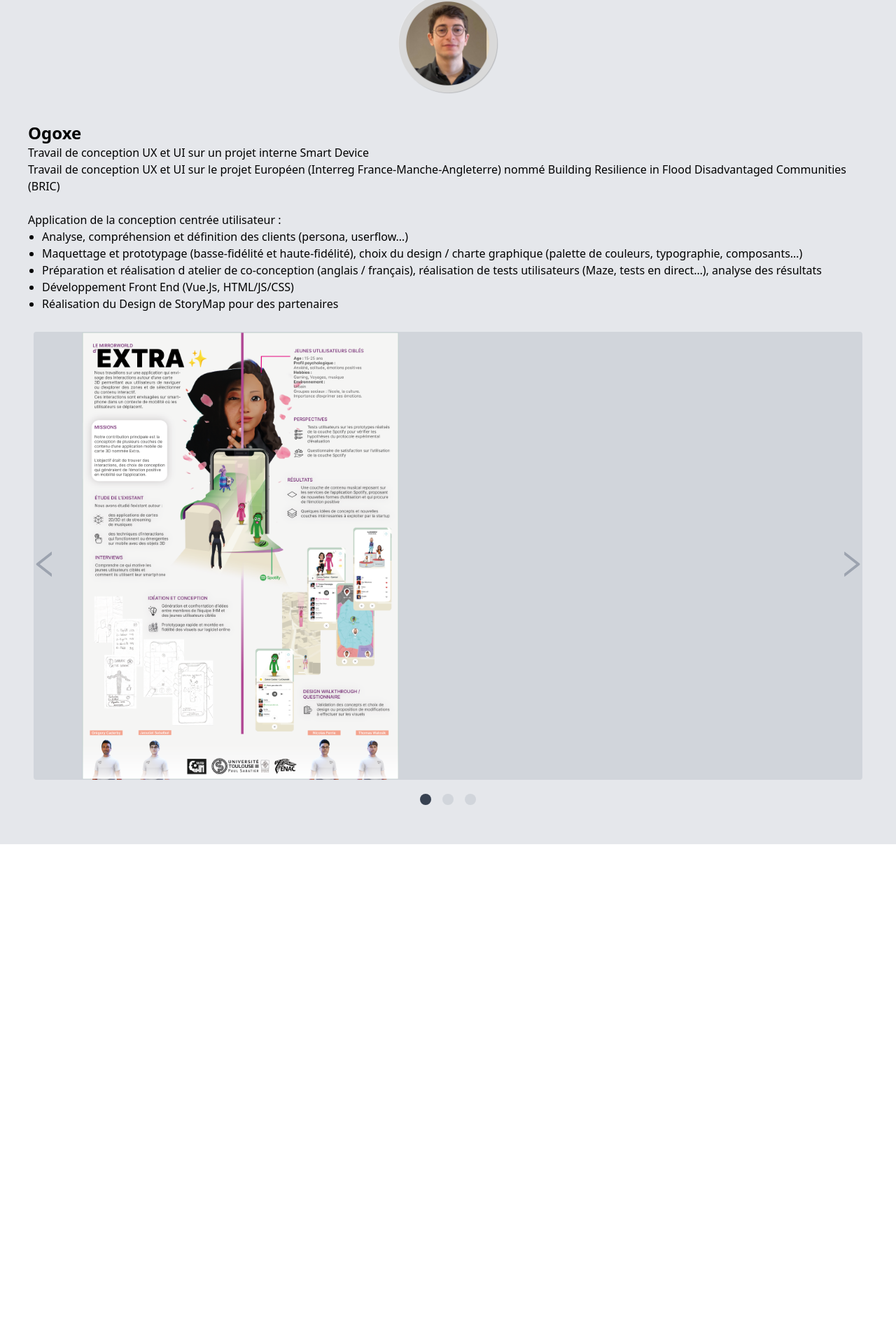
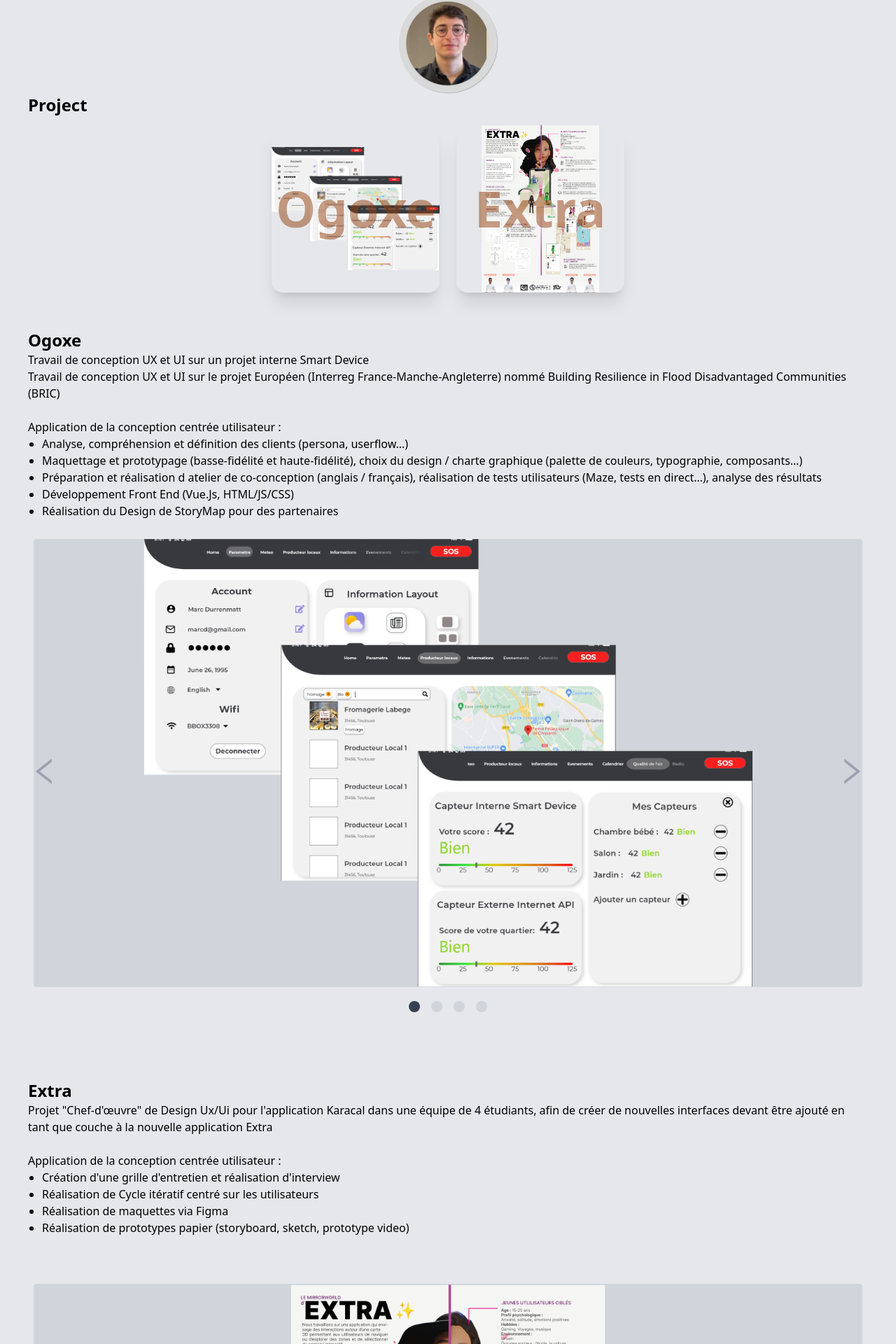
Before and after one commit to SABALBALJaoudat/PortfolioJaoudatSABALBAL, a Next.js app: page / in a window 1280 px wide. Shown: the part 446-2366 px from the top of the page at 70% size. Before the commit the page ends 1652 px from the top, so only its background shows below. Built offline with nearby package versions, Linux system fonts and the light colour scheme.

Commit message:
V2 BrancheTest : - Amélioration découpage Ogoxe Extra - Decoupage du code (création Home) - Cards.js composant - Mise a jour CSS pour Cards

```diff
--- /dev/null
+++ b/src/components/Cards.js
@@ -0,0 +1,31 @@
+import React from 'react';
+import Image from "next/image";
+import cards1 from "../image/Ogoxe1.png";
+import cards2 from "../image/Extra1.png";
+import cards3 from "../image/Extra2.png";
+import cards4 from "../image/Extra3.png";
+
+const images = [
+    [cards1, "Ogoxe"],
+    [cards2, "Extra"],
+]
+
+function Cards() {
+    return (
+        <div className="flex flex-wrap items-center justify-center min-w-screen">
+            {images.map((image, index) => {
+                return (
+                    <div className="" key={image[0]}>
+                        <div className="card-zoom">
+                            <Image src={image[0]} className="card-zoom-image" data-mdb-ripple="true"
+                                   data-mdb-ripple-color="light" alt=""/>
+                            <h1 className="card-zoom-text">{image[1]}</h1>
+                        </div>
+                    </div>
+                );
+            })}
+        </div>
+    );
+}
+
+export default Cards;
--- a/src/components/Carousel.js
+++ b/src/components/Carousel.js
@@ -31,18 +31,17 @@
                 className="absolute left-0 m-auto text-5xl inset-y-1/2 cursor-pointer text-gray-400 z-20"
             />
             {/*<div className="w-full h-[90vh] flex overflow-hidden relative m-auto bg-red-700">*/}
-            <div className="w-full h-[80vh] flex items-centered overflow-hidden bg-gray-300 rounded my-5">
+            <div className="w-full h-[80vh] flex overflow-hidden bg-gray-300 rounded my-5">
                 <Swipe
                     onSwipeLeft={handleNextSlide}
                     onSwipeRight={handlePrevSlide}
-                    className="relative z-10 h-full"
+                    className="mx-auto relative z-10 h-full"
                 >
                     {images.map((image, index) => {
                         if (index === currentSlide) {
                             return (
                                 <div className="h-full flex" key={image}>
-                                    {/*<img src={image} className="w-full object-contain" />*/}
-                                    <Image src={image} className="h-full object-contain m-auto" alt=""/>
+                                    <Image src={image} className="h-full object-contain" alt=""/>
                                 </div>
                             );
                         }
--- a/src/pages/Extra.tsx
+++ b/src/pages/Extra.tsx
@@ -1,11 +1,40 @@
 import React from 'react';
 
-const MyComponent = () => {
+import Carousel from '../components/Carousel.js';
+
+import extra1 from '../image/Extra1.png';
+import extra2 from '../image/Extra2.png';
+import extra3 from '../image/Extra3.png';
+import extra4 from '../image/Extra4.png';
+
+
+const images = [extra1, extra2, extra3, extra4];
+
+function Extra() {
     return (
-        <div>
+        <section>
+            <div className={"py-10"}>
+                <h2 className={"text-2xl font-semibold"}>
+                    Extra
+                </h2>
+                <p>
+                    Projet "Chef-d'œuvre" de Design Ux/Ui pour l'application Karacal dans une équipe de 4 étudiants,
+                    afin de créer de nouvelles interfaces devant être ajouté en tant que couche à la nouvelle application
+                    Extra<br/>
+                    <br/>
+                    Application de la conception centrée utilisateur :<br/>
+                </p>
+                <ol className={"list-disc ml-5"}>
+                    <li>Création d'une grille d'entretien et réalisation d'interview</li>
+                    <li>Réalisation de Cycle itératif centré sur les utilisateurs</li>
+                    <li>Réalisation de maquettes via Figma</li>
+                    <li>Réalisation de prototypes papier (storyboard, sketch, prototype video)</li>
+                </ol>
+            </div>
 
-        </div>
+            <Carousel images={images}/>
+        </section>
     );
 };
 
-export default MyComponent;
+export default Extra;
--- /dev/null
+++ b/src/pages/Home.tsx
@@ -0,0 +1,50 @@
+import React from 'react';
+import {BsFillCircleFill} from "react-icons/bs";
+import Image from "next/image";
+import photo from "@/image/Photo de profil.png";
+import Cards from "@/components/Cards";
+
+function Home() {
+    return (
+        <div>
+            <nav className="py-10 flex justify-between">
+                <h1 className={"text-2xl font-semibold font-poppins"}>
+                    Jaoudat Portfolio
+                </h1>
+                <ul className={"flex items-center"}>
+                    <li><BsFillCircleFill className={"cursor-pointer text-2xl mx-2"}/></li>
+                    <li><a className={"bg-gradient-to-r from-amber-800 to-amber-700  text-amber-50 px-3 py-2 " +
+                        "rounded-md mx-2"} href="">Resume</a></li>
+                    <li><a className={"bg-gradient-to-r from-amber-800 to-amber-700 text-amber-50 px-3 py-2 " +
+                        "rounded-md mx-2"} href="">Contact</a></li>
+                </ul>
+            </nav>
+            <div className={"text-center p-10"}>
+                <h2 className={"text-5xl text-amber-800 font-medium py-3"}>
+                    Jaoudat SABALBAL
+                </h2>
+                <h3 className={"text-2xl font-medium py-2"}>
+                    FrontEnd Developer and Ux Ui Designer
+                </h3>
+                <p className={"text-base py-5 leading-7"}>
+                    Hi, my name is Jaoudat, a passionate and motivated UX/UI designer and Front-End developer.
+                    I am specialized in creating attractive and intuitive designs for websites and
+                    and mobile applications. I have a solid experience in user interface design and development,
+                    and I love working in a team to implement designs that deliver an exceptional experience
+                    for users.
+                </p>
+            </div>
+            <div className={"flex"}>
+                <Image src={photo} className="mx-auto w-36 h-36" alt=""/>
+            </div>
+
+            <h2 className={"text-2xl font-semibold"}>
+                Project
+            </h2>
+
+            <Cards/>
+        </div>
+    );
+}
+
+export default Home;
--- a/src/pages/Ogoxe.tsx
+++ b/src/pages/Ogoxe.tsx
@@ -1,15 +1,15 @@
 import React from 'react';
 
 // import styles from '@/styles/Home.module.css'
-import Image from 'next/image';
 import Carousel from '../components/Carousel.js';
 
-import extra1 from '../image/Extra1.png'
-import extra2 from '../image/Extra2.png'
-import extra3 from '../image/Extra3.png'
+import ogoxe1 from '../image/Ogoxe1.png'
+import ogoxe2 from '../image/Ogoxe2.png'
+import ogoxe3 from '../image/Ogoxe3.png'
+import ogoxe4 from '../image/Ogoxe4.png'
 
 
-const images = [extra1, extra2, extra3];
+const images = [ogoxe1, ogoxe2, ogoxe3, ogoxe4];
 
 function Ogoxe() {
     return (
@@ -18,7 +18,7 @@
                 <h2 className={"text-2xl font-semibold"}>
                     Ogoxe
                 </h2>
-                <p id="content">
+                <p>
                     Travail de conception UX et UI sur un projet interne Smart Device<br/>
                     Travail de conception UX et UI sur le projet Européen (Interreg France-Manche-Angleterre) nommé Building Resilience
                     in Flood Disadvantaged Communities (BRIC)<br/>
--- a/src/pages/index.tsx
+++ b/src/pages/index.tsx
@@ -1,10 +1,9 @@
 import React from "react";
 import Head from 'next/head'
 import styles from '@/styles/Home.module.css'
-import {BsFillCircleFill} from 'react-icons/bs';
-import Image from 'next/image';
-import photo from '../image/Photo de profil.png';
 import Ogoxe from './Ogoxe';
+import Extra from './Extra';
+import HomePage from './Home';
 
 //Branche V0
 
@@ -23,39 +22,13 @@
             <main className={"bg-gray-200 px-10"} >
 
                 <section className={"min-h-screen"}>
-                    <nav className="py-10 flex justify-between">
-                        <h1 className={"text-2xl font-semibold font-poppins"}>
-                            Jaoudat Portfolio
-                        </h1>
-                        <ul className={"flex items-center"}>
-                            <li><BsFillCircleFill className={"cursor-pointer text-2xl mx-2"}/></li>
-                            <li><a className={"bg-gradient-to-r from-amber-800 to-amber-700  text-amber-50 px-3 py-2 " +
-                                "rounded-md mx-2"} href="">Resume</a></li>
-                            <li><a className={"bg-gradient-to-r from-amber-800 to-amber-700 text-amber-50 px-3 py-2 " +
-                                "rounded-md mx-2"} href="">Project</a></li>
-                            <li><a className={"bg-gradient-to-r from-amber-800 to-amber-700 text-amber-50 px-3 py-2 " +
-                                "rounded-md mx-2"} href="">Contact</a></li>
-                        </ul>
-                    </nav>
-                    <div className={"text-center p-10"}>
-                        <h2 className={"text-5xl text-amber-800 font-medium py-3"}>
-                            Jaoudat SABALBAL
-                        </h2>
-                        <h3 className={"text-2xl font-medium py-2"}>
-                            FrontEnd Developer and Ux Ui Designer
-                        </h3>
-                        <p className={"text-base py-5 leading-7"}>
-                            Hi, my name is Jaoudat, a passionate and motivated UX/UI designer and Front-End developer.
-                            I am specialized in creating attractive and intuitive designs for websites and
-                            and mobile applications. I have a solid experience in user interface design and development,
-                            and I love working in a team to implement designs that deliver an exceptional experience
-                            for users.
-                        </p>
-                    </div>
-                    <div className={"flex"}>
-                        <Image src={photo} className="mx-auto w-36 h-36" alt=""/>
-                    </div>
+
+                    <HomePage/>
+
                     <Ogoxe/>
+
+                    <Extra/>
+
                 </section>
 
             </main>
--- a/src/styles/globals.css
+++ b/src/styles/globals.css
@@ -2,6 +2,22 @@
 @tailwind components;
 @tailwind utilities;
 
+
+.card-zoom {
+    @apply relative flex items-center justify-center m-3 overflow-hidden shadow-xl w-60 h-60 rounded-2xl;
+}
+.card-zoom-image {
+    @apply absolute object-contain w-auto h-full transition-all duration-500 ease-in-out transform bg-center bg-cover;
+}
+.card-zoom-text {
+    @apply absolute text-5xl font-black transition-all duration-500 ease-in-out transform scale-150 text-amber-800 opacity-50;
+}
+.card-zoom:hover .card-zoom-image {
+    @apply scale-150;
+}
+.card-zoom:hover .card-zoom-text {
+    @apply scale-100;
+}
 /*@media (prefers-color-scheme: dark) {*/
 /*  html {*/
 /*    color-scheme: dark;*/
--- a/tailwind.config.js
+++ b/tailwind.config.js
@@ -12,6 +12,9 @@
     extend: {
       fontFamily: {
         poppins: "poppins"
+      },
+      backgroundImage: {
+        Extra: './image/Extra1.png'
       }
     },
   },
```
